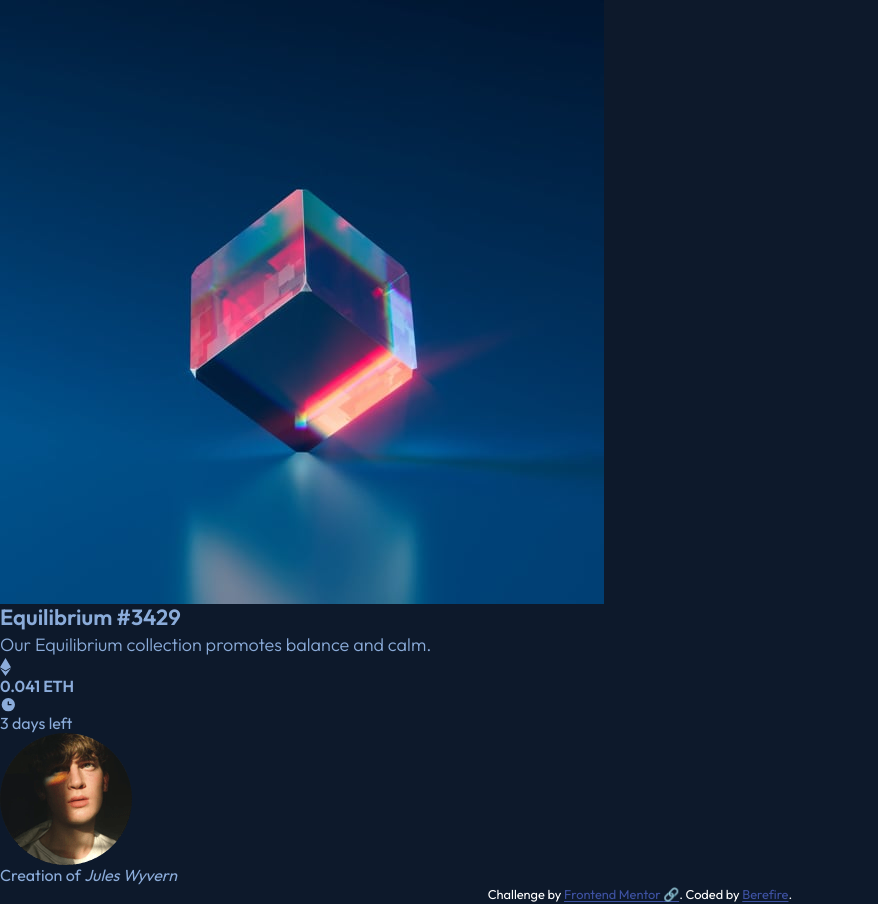
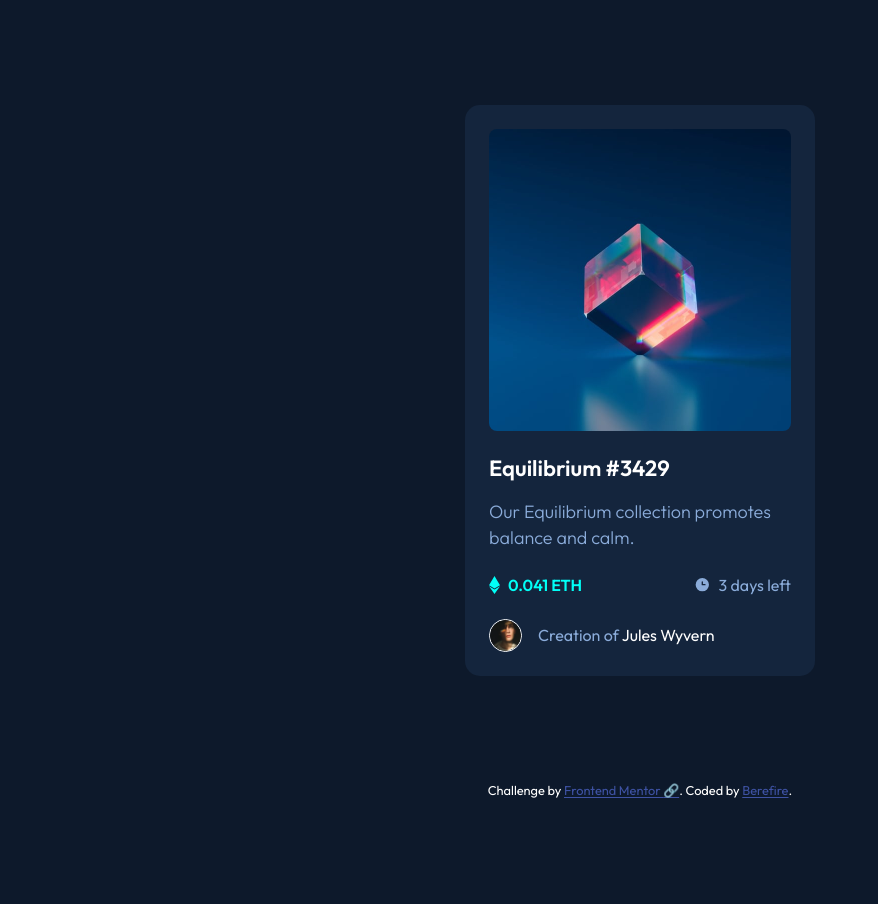
Before and after one commit to berefire/nft-preview-card-component-main, a website built with Vite: page index.html in a window 1280 px wide. Shown: the whole page, without its empty margins (0-878 px from the left). After the commit the page ends 800 px from the top, so only its background shows below. Built offline with nearby package versions, Linux system fonts and the light colour scheme.

Commit message:
feat: enhance NFT preview card component with new layout and styling; add CSS for card, content, creator, and image

```diff
--- a/index.html
+++ b/index.html
@@ -35,14 +35,14 @@
 </head>
 
 <body>
-  <main>
-    <article class="card">
+  <main class="cover">
+    <article class="card box box--lg radius radius--md">
       <a href="#" aria-label="View Equilibrium #3429" class="card__link">
-        <img class="card__image" src="src/assets/images/image-equilibrium.jpg" alt="Equilibrium #3429" />
+        <img width="604" height="604" class="card__image radius radius--sm" src="src/assets/images/image-equilibrium.jpg" alt="Equilibrium #3429" />
       </a>
       <div class="card__content">
         <div class="card__header">
-          <h1 class="text-preset-1"><a class="card__link" href="#">Equilibrium #3429</a></h1>
+          <h1 class="text-preset-1 title"><a class="card__link" href="#">Equilibrium #3429</a></h1>
           <p class="text-preset-2">Our Equilibrium collection promotes balance and calm.</p>
         </div>
         <div class="card__details">
@@ -56,8 +56,8 @@
           </p>
         </div>
         <div class="card__creator">
-          <img class="card__avatar" src="src/assets/images/image-avatar.png" alt="Jules Wyvern" />
-          <p class="text-preset-3--regular">Creation of <cite><a href="#">Jules Wyvern</a></cite></p>
+          <img class="avatar-icon" width="132" height="132" src="src/assets/images/image-avatar.png" alt="Jules Wyvern" />
+          <p class="text-preset-3--regular">Creation of <a class="creator__name" href="#">Jules Wyvern</a></p>
         </div>
       </div>
     </article>
--- /dev/null
+++ b/src/styles/components/card-content.css
@@ -0,0 +1,34 @@
+@layer components {
+    .card__content {
+        display: flex;
+        flex-direction: column;
+        gap: var(--gap-flex-card);
+    }
+
+    .card__header {
+        display: flex;
+        flex-direction: column;
+        gap: var(--gap-flex-header);
+    }
+
+    .card__details {
+        display: flex;
+        flex-direction: row;
+        justify-content: space-between;
+    }
+
+    .card__price, .card__time {
+        display: flex;
+        flex-direction: row;
+        align-items: center;
+        gap: var(--gap-flex-details);
+    }
+
+    .title {
+        color: var(--fc-card-title);
+    }
+
+    .card__price {
+        color: var(--fc-card-price);
+    }
+}
--- /dev/null
+++ b/src/styles/components/card.css
@@ -0,0 +1,10 @@
+@layer components {
+    .card {
+        background-color: var(--bg-card);
+        max-inline-size: min(calc(100% - 1rem), 21.875rem);
+
+        display: flex;
+        flex-direction: column;
+        gap: var(--gap-flex-card);
+    }
+}
--- /dev/null
+++ b/src/styles/components/creator-name.css
@@ -0,0 +1,19 @@
+@layer components {
+    .card__creator {
+        display: flex;
+        flex-direction: row;
+        align-items: center;
+        gap: var(--gap-flex-creator);
+    }
+
+    .avatar-icon {
+        inline-size: 2.0625rem;
+        block-size: 2.0625rem;
+        border-radius: 50%;
+        border: 0.0625em solid var(--bg-border-avatar);
+    }
+
+    .creator__name {
+        color: var(--fc-card-creator);
+    }
+}
--- /dev/null
+++ b/src/styles/components/image.css
@@ -0,0 +1,7 @@
+@layer components {
+    .card__image {
+        margin-inline: auto;
+        max-inline-size: 18.875rem;
+        block-size: auto;
+    }
+}
--- a/src/styles/components/index.css
+++ b/src/styles/components/index.css
@@ -1 +1,5 @@
 @import "@components/attribution.css";
+@import "@components/card.css";
+@import "@components/image.css";
+@import "@components/card-content.css";
+@import "@components/creator-name.css";
--- /dev/null
+++ b/src/styles/layout/box.css
@@ -0,0 +1,11 @@
+@layer layout {
+    .box {
+        padding-inline: var(--padding-inline-box, 0);
+        padding-block: var(--padding-block-box, 0);
+    }
+
+    .box--lg {
+        --padding-inline-box: var(--padding-inline-box-lg);
+        --padding-block-box: var(--padding-block-box-lg);
+    }
+}
--- /dev/null
+++ b/src/styles/layout/cover.css
@@ -0,0 +1,7 @@
+@layer layout {
+    .cover {
+        flex: 1;
+        display: grid;
+        place-items: center;
+    }
+}
--- /dev/null
+++ b/src/styles/layout/index.css
@@ -0,0 +1,2 @@
+@import "@layout/cover.css";
+@import "@layout/box.css";
--- a/src/styles/main.css
+++ b/src/styles/main.css
@@ -1,6 +1,7 @@
-@layer reset, tokens.primitives, tokens.semantics, base, components, utilities;
+@layer reset, tokens.primitives, tokens.semantics, base, layout, components, utilities;
 
 @import "@base/index.css";
 @import "@tokens/index.css";
+@import "@layout/index.css";
 @import "@components/index.css";
 @import "@utilities/index.css";
--- a/src/styles/tokens/semantics/colors.css
+++ b/src/styles/tokens/semantics/colors.css
@@ -2,5 +2,12 @@
     :root {
         --bg-primary: var(--blue-950);
         --fc-primary: var(--blue-500);
+
+        --bg-card: var(--blue-900);
+        --bg-border-avatar: var(--white);
+
+        --fc-card-title: var(--white);
+        --fc-card-price: var(--cyan-400);
+        --fc-card-creator: var(--white);
     }
 }
--- a/src/styles/tokens/semantics/index.css
+++ b/src/styles/tokens/semantics/index.css
@@ -1 +1,2 @@
 @import "@semantics/colors.css";
+@import "@semantics/spacing.css";
--- /dev/null
+++ b/src/styles/tokens/semantics/spacing.css
@@ -0,0 +1,11 @@
+@layer tokens.semantics {
+    :root {
+        --padding-inline-box-lg: var(--spacing-300);
+        --padding-block-box-lg: var(--spacing-300);
+
+        --gap-flex-card: var(--spacing-300);
+        --gap-flex-header: var(--spacing-200);
+        --gap-flex-details: var(--spacing-100);
+        --gap-flex-creator: var(--spacing-200);
+    }
+}
--- a/src/styles/utilities/index.css
+++ b/src/styles/utilities/index.css
@@ -1,2 +1,3 @@
 @import "@utilities/link.css";
 @import "@utilities/typography.css";
+@import "@utilities/radius.css";
--- /dev/null
+++ b/src/styles/utilities/radius.css
@@ -0,0 +1,13 @@
+@layer utilities {
+    .radius {
+        border-radius: var(--radius, 0);
+    }
+
+    .radius--sm {
+        --radius: 0.5rem;
+    }
+
+    .radius--md {
+        --radius: 0.9375rem;
+    }
+}
```
